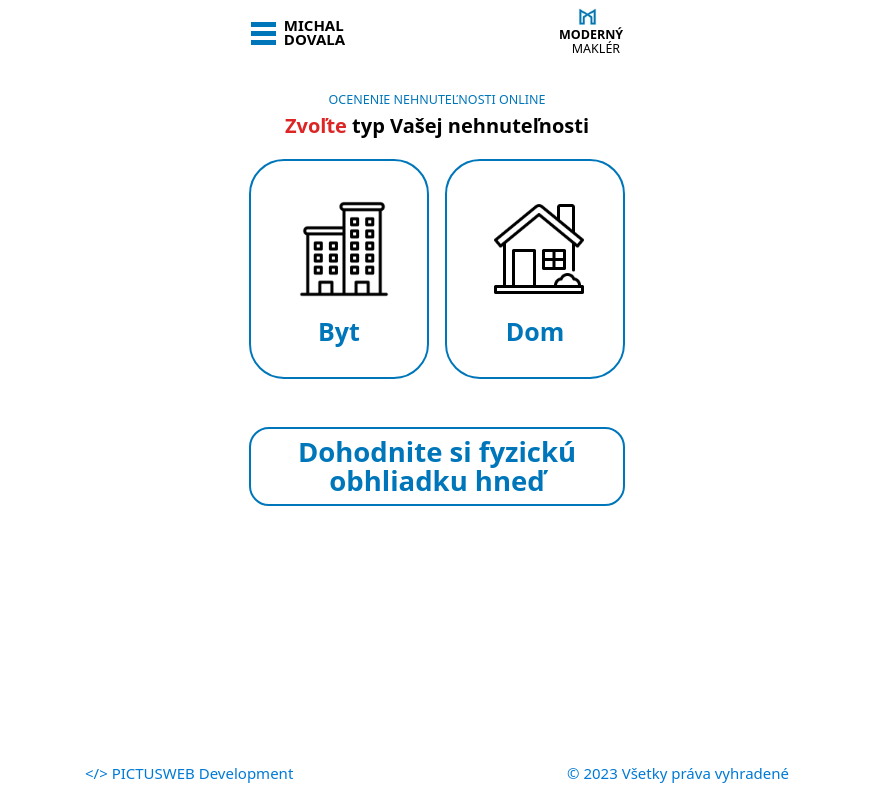
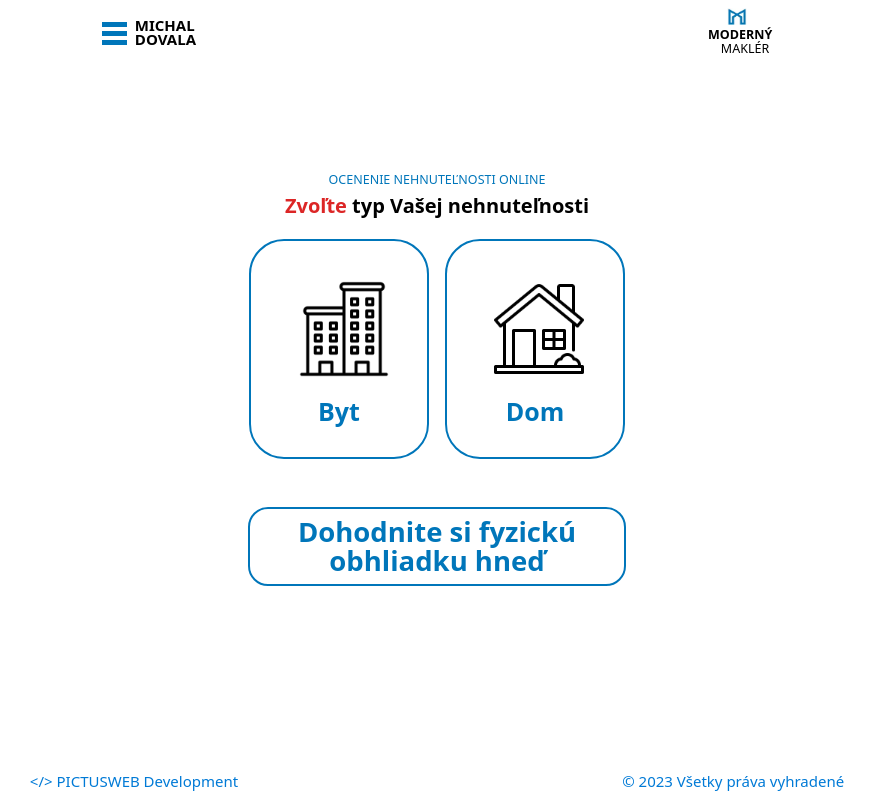
Before and after one commit to pkvarg/findoktor, a React (Vite) app: page / in a window 1280 px wide. Shown: the whole page, without its empty margins (203-1077 px from the left). Built offline with nearby package versions, Linux system fonts and the light colour scheme; no server answers; the database is empty.

Commit message:
grid 5 comps

```diff
--- a/src/components/Footer.jsx
+++ b/src/components/Footer.jsx
@@ -2,8 +2,8 @@ import React from 'react'
 
 const Footer = () => {
   return (
-    <div className='bg-[#ffffff] w-[100%] lg:w-[55%] 2xl:w-[40%] fixed bottom-4  lg:mt-0'>
-      <div className='text-[#007ad6] mt-8 lg:mt-8 text-[10px] lg:text-[15px] flex flex-row lg:flex-row justify-center lg:justify-between items-center gap-8'>
+    <div className='bg-[#ffffff] absolute bottom-2 left-1/2 -translate-x-[50%] w-[100%]'>
+      <div className='text-[#007ad6] mt-8 lg:mt-8 text-[10px] lg:text-[15px] flex flex-row justify-center items-center gap-8 lg:gap-[30%]'>
         <a className='text-center' href='https://pictusweb.sk' target='_blank'>
           &#60;&#47;&#62; PICTUSWEB Development
         </a>
--- a/src/components/calculator/CalcNavbar.jsx
+++ b/src/components/calculator/CalcNavbar.jsx
@@ -2,8 +2,7 @@ import React from 'react'
 
 const CalcNavbar = () => {
   return (
-    <>
-      <div className='flex flex-row justify-center items-center gap-[100%] lg:gap-[135%] mt-2'>
+    <div className='flex flex-row justify-center items-center mt-2 gap-[40%]'>
       <div className='flex flex-row items-center gap-2 lg:gap-2'>
         <div className='flex flex-col gap-[4px] lg:gap-[4px]'>
           <div className='h-[5px] lg:h-[5px] bg-[#0076ba]  w-[30px] lg:w-[25px]'></div>
@@ -32,10 +31,6 @@ const CalcNavbar = () => {
         </p>
       </div>
     </div>
-      {/* <p className='text-[#0076ba] text-center text-[10px] lg:text-[25px] pt-12 lg:pt-8'>
-        OCENENIE NEHNUTEĽNOSTI ONLINE
-      </p> */}
-    </>
   )
 }
 
--- a/src/components/calculator/Component00.jsx
+++ b/src/components/calculator/Component00.jsx
@@ -2,7 +2,7 @@ import React from 'react'
 
 const Component00 = ({ handleFlatOrHouse }) => {
   return (
-    <div className='flex flex-col justify-center mx-4 lg:mx-0 mt-[20%] lg:mt-0'>
+    <div className='flex flex-col justify-center mx-4 lg:mx-0 -mt-[17.5%] lg:-mt-[10%]'>
       <p className='text-[#0076ba] text-center text-[10px] lg:text-[12.5px] pt-12 lg:pt-8'>
         OCENENIE NEHNUTEĽNOSTI ONLINE
       </p>
@@ -68,8 +68,8 @@ const Component00 = ({ handleFlatOrHouse }) => {
         <p className='text-[25px] lg:text-[35px]'>Zadarmo</p>
       </div> */}
       <div className='flex justify-center'>
-        <div className='border-2 border-[#0076ba] rounded-[20px] lg:rounded-[20px] mt-12 lg:mt-12 w-[100%] hover:border-red-600 hover:border-4'>
-          <p className='text-[20px] lg:text-[27.5px] text-[#0076ba] font-extrabold text-center leading-[20px] lg:leading-[29.5px] py-2'>
+        <div className='border-2 border-[#0076ba] rounded-[20px] lg:rounded-[20px] mt-12 lg:mt-12 hover:border-red-600 hover:border-4'>
+          <p className='text-[20px] lg:text-[27.5px] text-[#0076ba] font-extrabold text-center leading-[20px] lg:leading-[29.5px] py-2 px-8 lg:px-12'>
             {/* Dohodnite si fyzickú <br /> obhliadku hneď */}
             <a href='tel:+421944517560'>
               Dohodnite si fyzickú <br /> obhliadku hneď
--- a/src/components/calculator/Component01.jsx
+++ b/src/components/calculator/Component01.jsx
@@ -24,7 +24,7 @@ const Component01 = ({
   }
 
   return (
-    <div className='flex flex-col relative w-[98%] lg:w-[100%] mx-1 lg:mx-0 mt-[20%] lg:mt-[10%]'>
+    <div className='flex flex-col relative mx-4 md:mx-[20%] lg:mx-[35%] -mt-[12.5%] lg:-mt-[7.5%]'>
       <p className='text-[#0076ba] text-center text-[10px] lg:text-[12.5px] pt-12 lg:pt-8'>
         OCENENIE NEHNUTEĽNOSTI ONLINE
       </p>
@@ -65,12 +65,6 @@ const Component01 = ({
             </option>
           ))}
         </select>
-        {/* <input
-          type='text'
-          value={street}
-          onChange={(e) => setStreet(e.target.value)}
-          className='text-[15px] lg:text-[20px] absolute top-5 lg:top-4 right-3 lg:w-[70%] font-bold text-right outline-none'
-        /> */}
       </div>
       <div className='border border-[#0076ba] rounded-lg lg:rounded-xl mt-4 h-[50px] lg:h-[50px] flex flex-col relative'>
         <label
@@ -87,20 +81,7 @@ const Component01 = ({
         />
       </div>
 
-      {/* <div>
-        <label>Zvoľte ulicu:</label>
-        <select onChange={handleStreetChange} value={selectedStreet}>
-          <option value=''>Zvoľte ulicu</option>
-
-          {streetsData.map((ulica) => (
-            <option key={ulica.ulica} value={ulica.ulica}>
-              {ulica.ulica}
-            </option>
-          ))}
-        </select>
-      </div> */}
-
-      <div className='flex flex-row justify-between w-[100%] mt-[20%] lg:mt-[8%] mb-8 lg:mb-0'>
+      <div className='flex flex-row justify-between w-[100%] mb-8 lg:mb-0 mt-[15%]'>
         <button
           onClick={onBack}
           className='border border-[#0076ba] text-[15px] lg:text-[15px] h-10 lg:h-10 px-10 lg:px-10 py-0 lg:py-2 rounded-[35px] uppercase font-bold hover:border-[#03065f] hover:border-2'
--- a/src/components/calculator/Component02.jsx
+++ b/src/components/calculator/Component02.jsx
@@ -15,7 +15,7 @@ const Component02 = ({
     }
   }
   return (
-    <div className='flex flex-col mt-[20%] lg:mt-0 lg:w-[90%]'>
+    <div className='-mt-[20%] lg:-mt-[12%] w-[100%]'>
       <p className='text-[#0076ba] text-center text-[10px] lg:text-[12.5px] pt-12 lg:pt-8'>
         OCENENIE NEHNUTEĽNOSTI ONLINE
       </p>
@@ -137,7 +137,7 @@ const Component02 = ({
           </p>
         </div>
       </div>
-      <div className='flex flex-row justify-between pt-16'>
+      <div className='flex flex-row justify-center gap-[4%] pt-8'>
         <button
           onClick={() => onBack()}
           className='border-2 border-[#0076ba] text-[15px] lg:text-[15px] h-10 lg:h-10 px-8 lg:px-8 py-0 lg:py-2 rounded-[35px] uppercase font-bold hover:border-[#03065f] hover:border-2'
--- a/src/components/calculator/Component03.jsx
+++ b/src/components/calculator/Component03.jsx
@@ -17,7 +17,7 @@ const Component03 = ({
   }
   return (
     <div className='flex flex-col'>
-      <p className='text-[#0076ba] text-center text-[10px] lg:text-[12.5px] pt-12 lg:pt-8'>
+      <p className='text-[#0076ba] text-center text-[10px] lg:text-[12.5px] -mt-[15%] lg:-mt-[10%]'>
         OCENENIE NEHNUTEĽNOSTI ONLINE
       </p>
       <h1 className='text-[18px] lg:text-[20px] text-center font-bold py-2 lg:py-2 leading-[17.5px]'>
@@ -110,7 +110,7 @@ const Component03 = ({
           </div>
         </div>
       </div>
-      <div className='flex flex-row justify-between pt-16'>
+      <div className='flex flex-row justify-center gap-[17%] lg:gap-[8%] pt-8'>
         <button
           onClick={onBack}
           className='border-2 border-[#0076ba] text-[15px] lg:text-[15px] h-10 lg:h-10 px-8 lg:px-9 py-0 lg:py-2 rounded-[35px] uppercase font-bold hover:border-[#03065f] hover:border-2'
--- a/src/components/calculator/Component04.jsx
+++ b/src/components/calculator/Component04.jsx
@@ -10,7 +10,7 @@ const Component04 = ({ onBack, onNext, squareMeters, setSquareMeters }) => {
     }
   }
   return (
-    <div className='flex flex-col relative w-[98%] lg:w-[100%] mx-1 lg:mx-0 mt-[20%] lg:mt-0'>
+    <div className='flex flex-col relative w mx-4 lg:mx-[30%] -mt-[15%] lg:-mt-[10%]'>
       <p className='text-[#0076ba] text-center text-[10px] lg:text-[12.5px] pt-12 lg:pt-8'>
         OCENENIE NEHNUTEĽNOSTI ONLINE
       </p>
@@ -39,7 +39,7 @@ const Component04 = ({ onBack, onNext, squareMeters, setSquareMeters }) => {
           </p>
         </div>
       </div>
-      <div className='flex flex-row justify-between pt-[70%] lg:pt-[70%] gap-1'>
+      <div className='flex flex-row justify-center gap-[40%] lg:gap-[55%] mt-[20%]'>
         <button
           onClick={onBack}
           className='border border-[#0076ba] text-[15px] lg:text-[15px] h-10 lg:h-10 px-8 lg:px-8 py-0 lg:py-2 rounded-[35px] uppercase font-bold hover:border-[#03065f] hover:border-2'
--- a/src/components/calculator/Component05.jsx
+++ b/src/components/calculator/Component05.jsx
@@ -10,7 +10,7 @@ const Component05 = ({ onBack, onNext, allFloorsCount, setAllFloorsCount }) => {
     }
   }
   return (
-    <div className='flex flex-col relative w-[98%] lg:w-[100%] mx-1 lg:mx-0 mt-[20%] lg:mt-0'>
+    <div className='flex flex-col relative w mx-4 lg:mx-[30%] -mt-[15%] lg:-mt-[10%]'>
       <p className='text-[#0076ba] text-center text-[10px] lg:text-[12.5px] pt-12 lg:pt-8'>
         OCENENIE NEHNUTEĽNOSTI ONLINE
       </p>
@@ -33,7 +33,7 @@ const Component05 = ({ onBack, onNext, allFloorsCount, setAllFloorsCount }) => {
           />
         </div>
       </div>
-      <div className='flex flex-row justify-between pt-[70%] lg:pt-[70%] gap-1'>
+      <div className='flex flex-row justify-center gap-[40%] lg:gap-[55%] mt-[20%]'>
         <button
           onClick={onBack}
           className='border border-[#0076ba] text-[15px] lg:text-[15px] h-10 lg:h-10 px-8 lg:px-8 py-0 lg:py-2 rounded-[35px] uppercase font-bold hover:border-[#03065f] hover:border-2'
--- a/src/pages/Calculator.jsx
+++ b/src/pages/Calculator.jsx
@@ -525,13 +525,17 @@ const Calculator = () => {
   return (
     <>
       <Suspense fallback={<SpinnerFullPage />}>
-        <div className='text-black bg-white text-[30px]'>
-          {/* <Component00 onNext={handleNext} handleFlatOrHouse={handleFlatOrHouse} /> */}
-          <div className='flex flex-col items-center relative '>
+        {/* <Component00 onNext={handleNext} handleFlatOrHouse={handleFlatOrHouse} /> */}
+        <div className='grid grid-rows-3 relative text-black bg-white text-[30px] h-screen'>
+          <div className='h-[min-content]'>
             <CalcNavbar />
+          </div>
+          <div className='flex-1 h-[100%]'>
             <form onSubmit={handleSubmitForm}>
               {renderComponent(currentComponent)}
             </form>
+          </div>
+          <div className='h-[min-content]'>
             <Footer />
           </div>
         </div>
```
Lines whose indentation alone changed are shown as unchanged.
